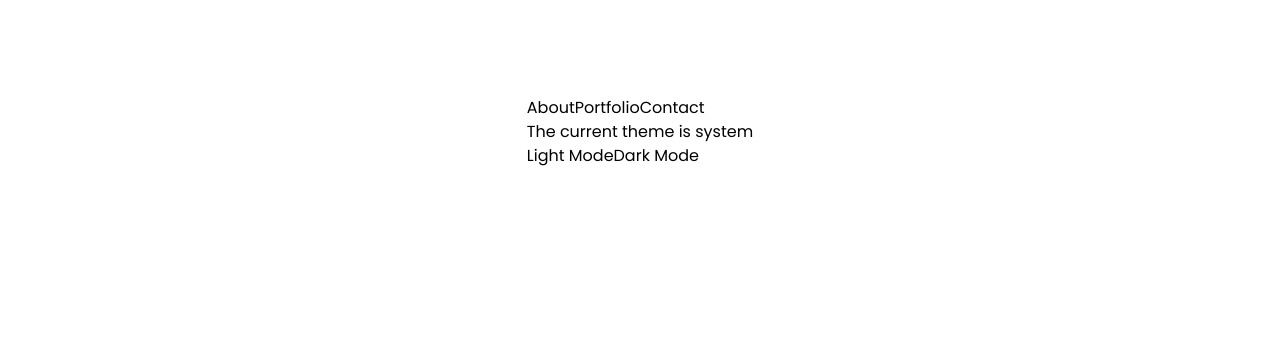
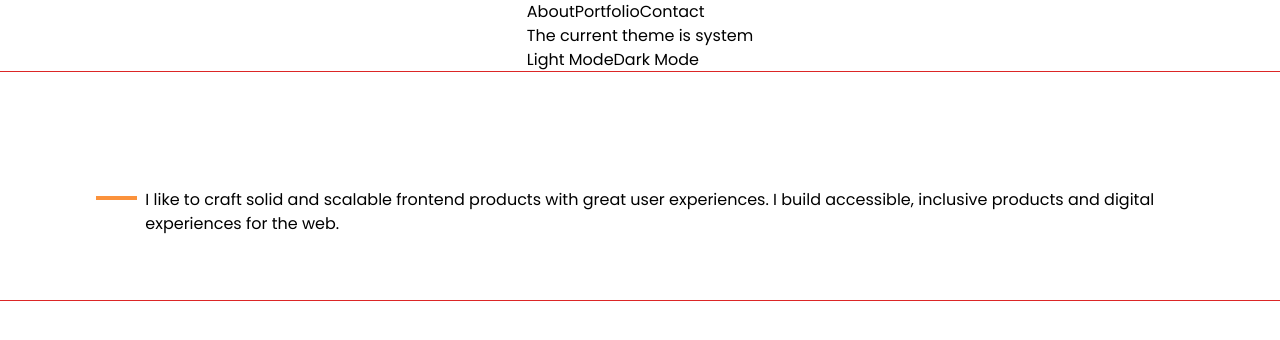
Before and after one commit to HenryNwankwo/PortfolioApp, a Next.js app in the folder portfolio-app/: page / in a window 1280 px wide. Shown: the top 340 px of the page. Built offline with nearby package versions, Linux system fonts and the light colour scheme.

Commit message:
Created the template for the about section

```diff
--- a/portfolio-app/app/page.js
+++ b/portfolio-app/app/page.js
@@ -4,16 +4,31 @@ import Link from 'next/link';
 
 export default function Home() {
   return (
-    <main className='flex min-h-screen flex-col items-center p-24'>
+    <main className='flex min-h-screen flex-col items-center w-full h-auto'>
       <header>
         <nav>
           <Link href='#about'>About</Link>
           <Link href='#portfolio'>Portfolio</Link>
-          <Link href='contact'>Contact</Link>
+          <Link href='#contact'>Contact</Link>
         </nav>
         <ThemeSwitcher />
       </header>
-      <section id='about'></section>
+      <section
+        id='about'
+        className='sm:px-24 px-8 sm:py-16 py-11 w-full outline-1 outline-red-600 outline'
+      >
+        <div>
+          <h1 className='text-white text-3xl'>About</h1>
+        </div>
+        <div className='mt-4 flex flex-row'>
+          <span className='block border-t-4 border-solid border-orange-400 sm:w-12 w-24 mt-2 mr-2'></span>
+          <p className='pa_aboutText '>
+            I like to craft solid and scalable frontend products with great user
+            experiences. I build accessible, inclusive products and digital
+            experiences for the web.
+          </p>
+        </div>
+      </section>
       <section id='skills'></section>
       <section id='portfolio'></section>
       <section id='experience'></section>
```
